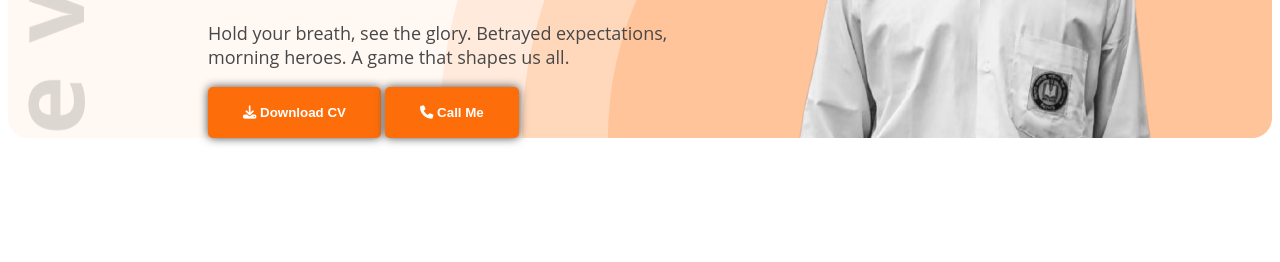
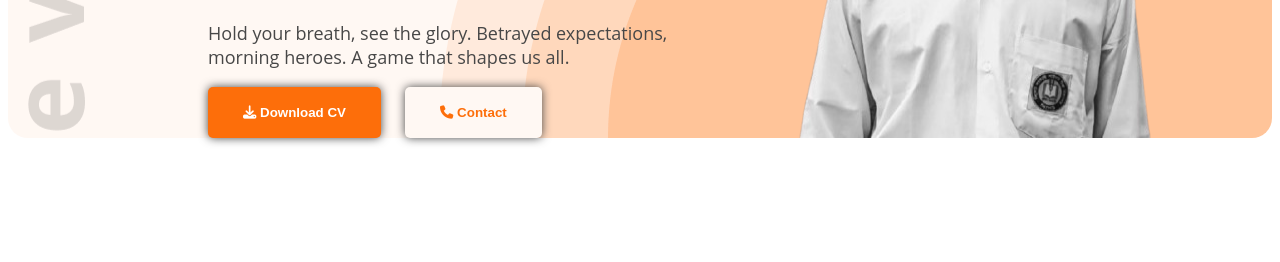
Before and after one commit to ahmedarif16/web-dev-portfolio, a plain HTML site: page index.html in a window 1280 px wide. Shown: the part 538-800 px from the top of the page. Drawn offline with Linux system fonts and the light colour scheme.

Commit message:
added some colors

```diff
--- a/index.html
+++ b/index.html
@@ -28,7 +28,7 @@
                     Hold your breath, see the glory. Betrayed expectations, morning heroes. A game that shapes us all.
                 </P>
                 <button class="btn-primary"><i class="fa-solid fa-download"></i> Download CV</button>
-                <button class="btn-primary"><i class="fa-solid fa-phone"></i> Call Me</button>
+                <button class="btn-primary1"><i class="fa-solid fa-phone"></i> Contact</button>
             </div>
             <img class="banner-head-pic" src="images/Arif-removebg-preview.png" alt="">
         </div>
--- a/styles/portfolio.css
+++ b/styles/portfolio.css
@@ -27,8 +27,22 @@ color:#FD6E0A;
     border: none;
     box-shadow: 0px 0px 10px #474747;
 }
+.btn-primary1{
+    color: #FD6E0A;
+    background-color: #FFF8F3;
+    font-weight: bold;
+    padding: 18px 35px;
+    border-radius: 5px;
+    border: none;
+    box-shadow: 0px 0px 10px #474747;
+    margin-left: 20px;
+}
 .btn-primary:hover{
     background-color: #757575;
+}
+.btn-primary1:hover{
+    color: white;
+    border-color: #FFF8F3;
 }
 .section-tittle{
     font-size: 35px;
@@ -179,3 +193,7 @@ button:hover{
 submit:hover{
     background-color: #757575;
 }
+input:focus{
+    outline: 0;
+    border:2px solid #FD6E0A;
+}
```
